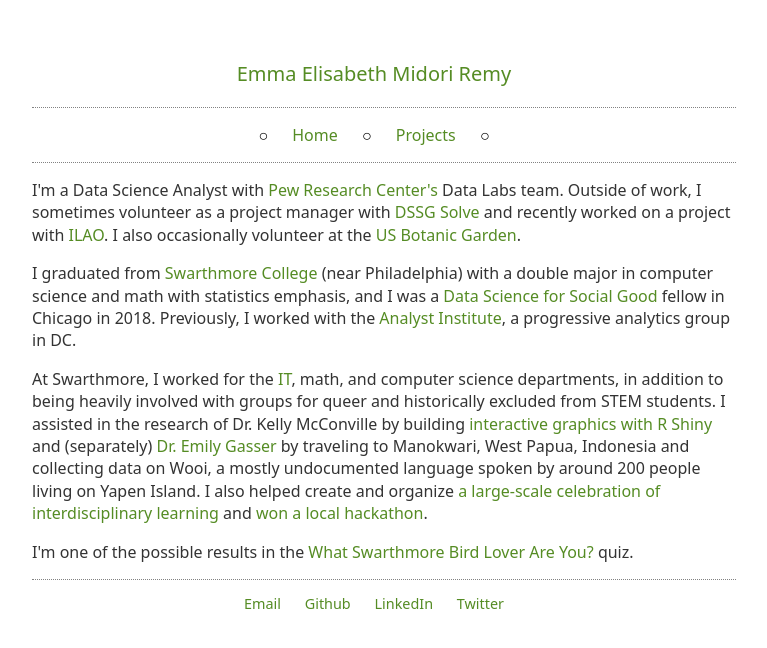
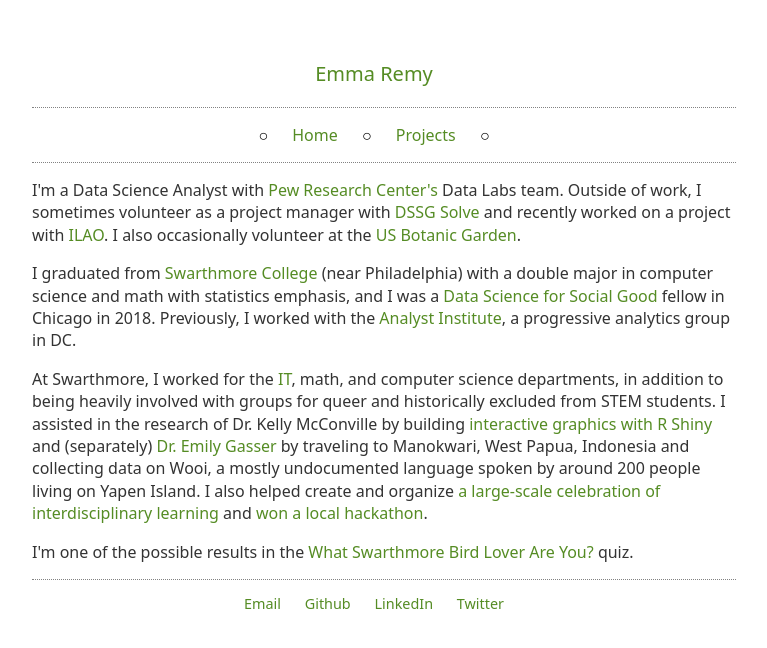
Before and after one commit to emmaremy/emmaremy.github.io, a Jekyll site: the page built from index.html, in a window 1280 px wide. Shown: the top 648 px of the page, without its empty margins (256-1023 px from the left). Built offline with Jekyll 4.4.1, drawn with Linux system fonts in a browser that asks for light colours.

Commit message:
Remove unnecessary information

```diff
--- a/_layouts/default.html
+++ b/_layouts/default.html
@@ -9,7 +9,7 @@
 
 <div id = "header">
     <ul>
-        <li><a href="/">Emma Elisabeth Midori Remy</a></li>
+        <li><a href="/">Emma Remy</a></li>
     </ul>
 </div>
 
```
